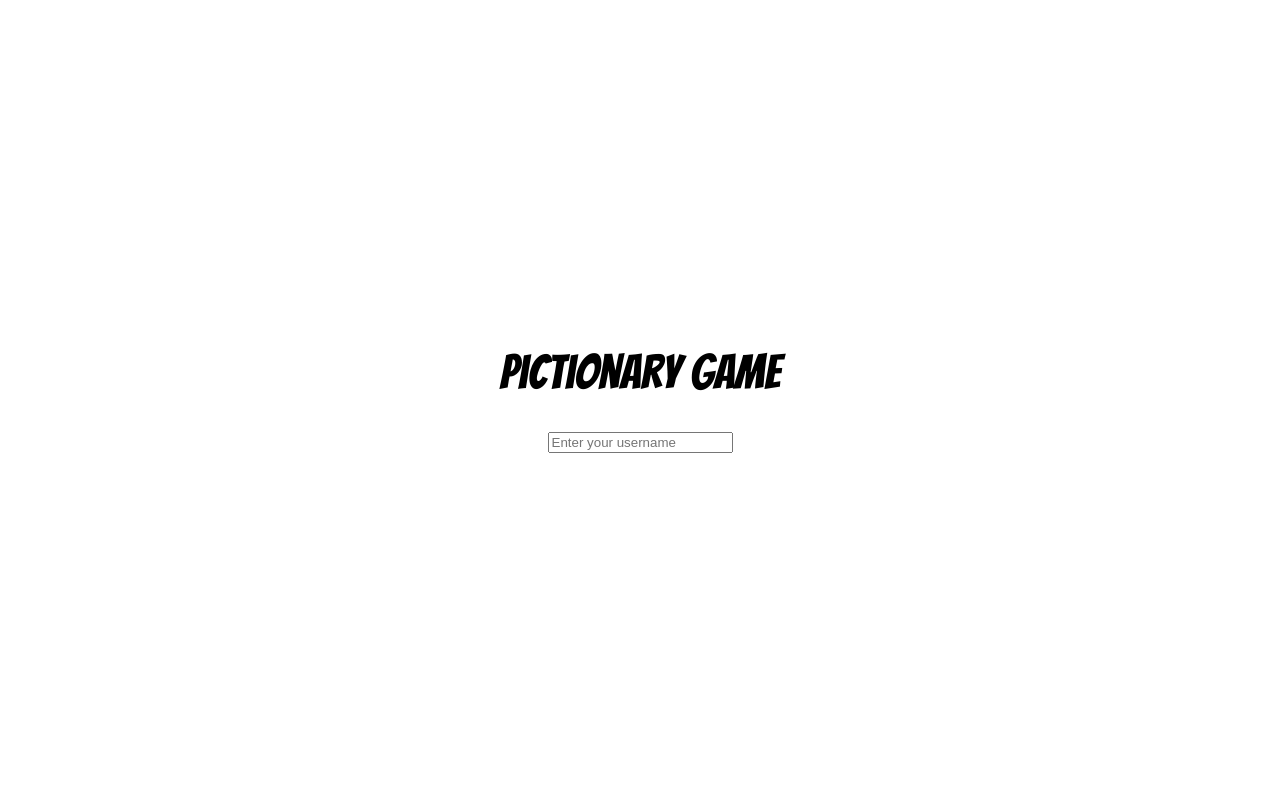
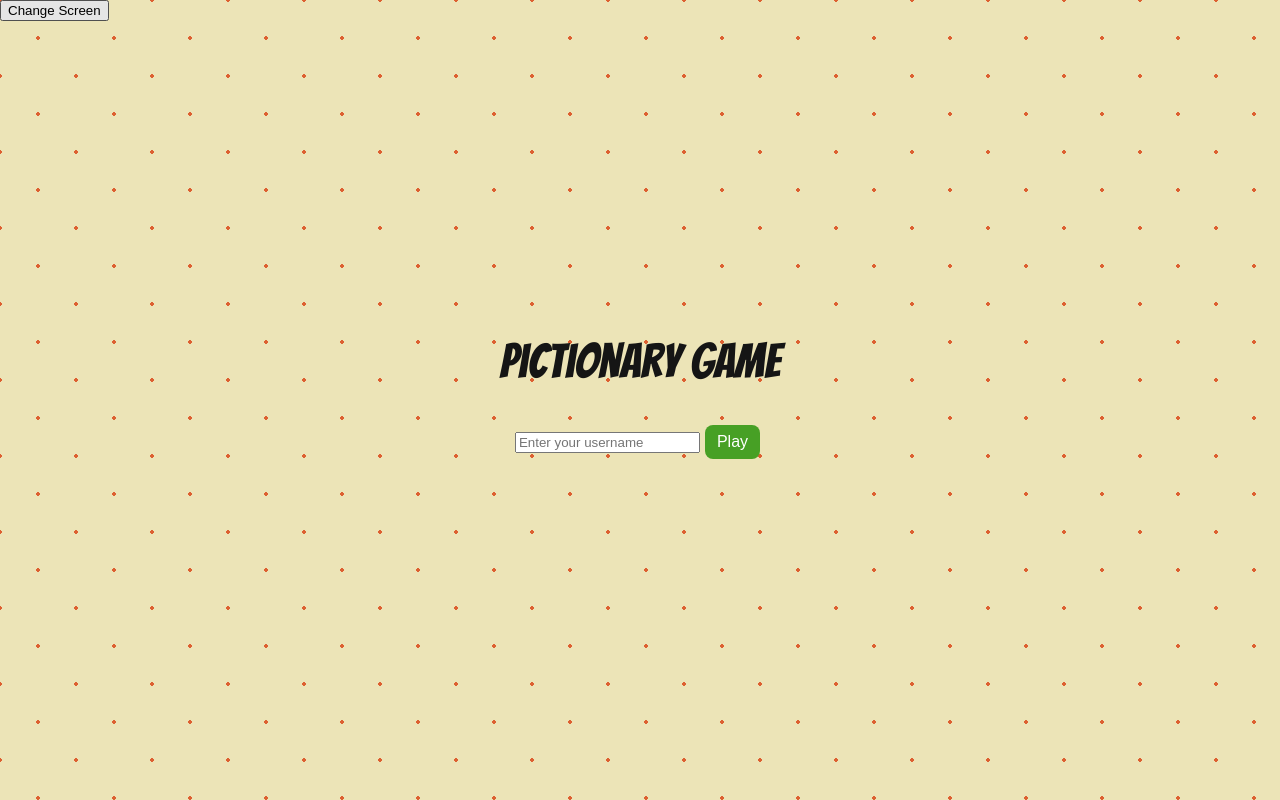
Before and after one commit to Reckadon/PictionaryApp, a React (Create React App) app in the folder client/: page / in a window 1280 px wide. Built offline with nearby package versions, Linux system fonts and the light colour scheme.

Commit message:
added framer animation library and done basic styling

```diff
--- a/client/package.json
+++ b/client/package.json
@@ -7,6 +7,7 @@
 		"@testing-library/react": "^13.4.0",
 		"@testing-library/user-event": "^13.5.0",
 		"axios": "^1.6.5",
+		"framer-motion": "^10.17.9",
 		"react": "^18.2.0",
 		"react-dom": "^18.2.0",
 		"react-scripts": "5.0.1",
--- a/client/public/index.html
+++ b/client/public/index.html
@@ -11,6 +11,7 @@
 		/>
 		<link rel="apple-touch-icon" href="%PUBLIC_URL%/logo192.png" />
 		<link rel="stylesheet" type="text/css" href="//fonts.googleapis.com/css?family=Bangers" />
+		<link rel="stylesheet" type="text/css" href="//fonts.googleapis.com/css?family=Acme" />
 		<!--
       manifest.json provides metadata used when your web app is installed on a
       user's mobile device or desktop. See https://developers.google.com/web/fundamentals/web-app-manifest/
--- a/client/src/App.js
+++ b/client/src/App.js
@@ -5,7 +5,15 @@ import HomeScreen from "./Screens/HomeScreen";
 function App() {
 	const [isInGame, setIsInGame] = useState(false);
 
-	return <>{isInGame ? <GameScreen /> : <HomeScreen />}</>;
+	return (
+		<>
+			<div className="bg"></div>
+			<button style={{ position: "absolute" }} onClick={() => setIsInGame(prev => !prev)}>
+				Change Screen
+			</button>
+			{isInGame ? <GameScreen /> : <HomeScreen />}
+		</>
+	);
 }
 
 export default App;
--- a/client/src/Screens/GameScreen.jsx
+++ b/client/src/Screens/GameScreen.jsx
@@ -1,5 +1,14 @@
+import { motion } from "framer-motion";
+import "./GameScreen.scss";
+
 const GameScreen = () => {
-	return <div className="game-screen">Game</div>;
+	return (
+		<div className="game-screen">
+			<motion.h1 layout="position" layoutId="heading">
+				Pictionary Game
+			</motion.h1>
+		</div>
+	);
 };
 
 export default GameScreen;
--- /dev/null
+++ b/client/src/Screens/GameScreen.scss
@@ -0,0 +1,5 @@
+@use "../mixins.scss" as mix;
+
+.game-screen {
+	@include mix.full-screen-flex;
+}
--- a/client/src/Screens/HomeScreen.jsx
+++ b/client/src/Screens/HomeScreen.jsx
@@ -1,4 +1,5 @@
 import { useState } from "react";
+import { motion } from "framer-motion";
 import "./HomeScreen.scss";
 
 const HomeScreen = () => {
@@ -6,7 +7,9 @@ const HomeScreen = () => {
 
 	return (
 		<div className="home-screen">
-			<h1>Pictionary Game</h1>
+			<motion.h1 layout="position" layoutId="heading">
+				Pictionary Game
+			</motion.h1>
 			<div className="card">
 				<input
 					type="text"
@@ -14,6 +17,7 @@ const HomeScreen = () => {
 					value={username}
 					onChange={e => setUsername(e.target.value)}
 				/>
+				<button className="styledButton">Play</button>
 			</div>
 		</div>
 	);
--- a/client/src/Screens/HomeScreen.scss
+++ b/client/src/Screens/HomeScreen.scss
@@ -1,17 +1,8 @@
+@use "../mixins.scss" as mix;
+
 .home-screen {
-	width: 100%;
-	height: 100%;
-	display: flex;
+	@include mix.full-screen-flex;
 	flex-direction: column;
 	justify-content: center;
 	align-items: center;
-
-	h1 {
-		font: {
-			family: Bangers;
-			size: 3em;
-			weight: 400;
-		}
-		margin-block-start: 0;
-	}
 }
--- /dev/null
+++ b/client/src/_colors.scss
@@ -0,0 +1,4 @@
+$bg-color: #ece4b7;
+$accent-color: #dd6031;
+$accent-color-2: #47a025;
+$text-color: #151515;
--- a/client/src/index.scss
+++ b/client/src/index.scss
@@ -1,3 +1,6 @@
+@use "./mixins.scss" as mix;
+@use "colors";
+
 body {
 	margin: 0;
 	font-family: -apple-system, BlinkMacSystemFont, "Segoe UI", "Roboto", "Oxygen", "Ubuntu",
@@ -12,4 +15,39 @@ code {
 
 #root {
 	height: 100vh;
+	overflow-y: hidden;
+
+	.bg {
+		position: absolute;
+		width: 100%;
+		height: 100%;
+		z-index: -1;
+
+		background-color: colors.$bg-color;
+		opacity: 1;
+		background-image: radial-gradient(
+				colors.$accent-color 1.9000000000000001px,
+				transparent 1.9000000000000001px
+			),
+			radial-gradient(
+				colors.$accent-color 1.9000000000000001px,
+				colors.$bg-color 1.9000000000000001px
+			);
+		background-size: 76px 76px;
+		background-position: 0 0, 38px 38px;
+	}
 }
+
+h1 {
+	font: {
+		family: Bangers;
+		size: 3em;
+		weight: 400;
+	}
+	color: colors.$text-color;
+	margin-block-start: 0;
+}
+
+.styledButton {
+	@include mix.base-btn(colors.$accent-color-2);
+}
--- /dev/null
+++ b/client/src/mixins.scss
@@ -0,0 +1,35 @@
+@mixin full-screen-flex {
+	width: 100%;
+	height: 100%;
+	display: flex;
+}
+
+@function set-color($color) {
+	@if (lightness($color) > 40) {
+		@return #000;
+	} @else {
+		@return #fff;
+	}
+}
+
+@mixin base-btn($bg-color) {
+	padding: 8px 12px;
+	margin: 5px;
+	font-size: 1em;
+	border: none;
+	border-radius: 8px;
+	background-color: $bg-color;
+	color: set-color($bg-color);
+
+	&:hover {
+		cursor: pointer;
+		opacity: 0.9;
+	}
+	&:active {
+		opacity: 1.5;
+	}
+	&:focus-visible {
+		outline: none;
+		box-shadow: 0 0 0 2px white, 0 0 0 4px $bg-color;
+	}
+}
```
Also changed, not shown: 1 other file (tests, documents, lock files or other folders).
